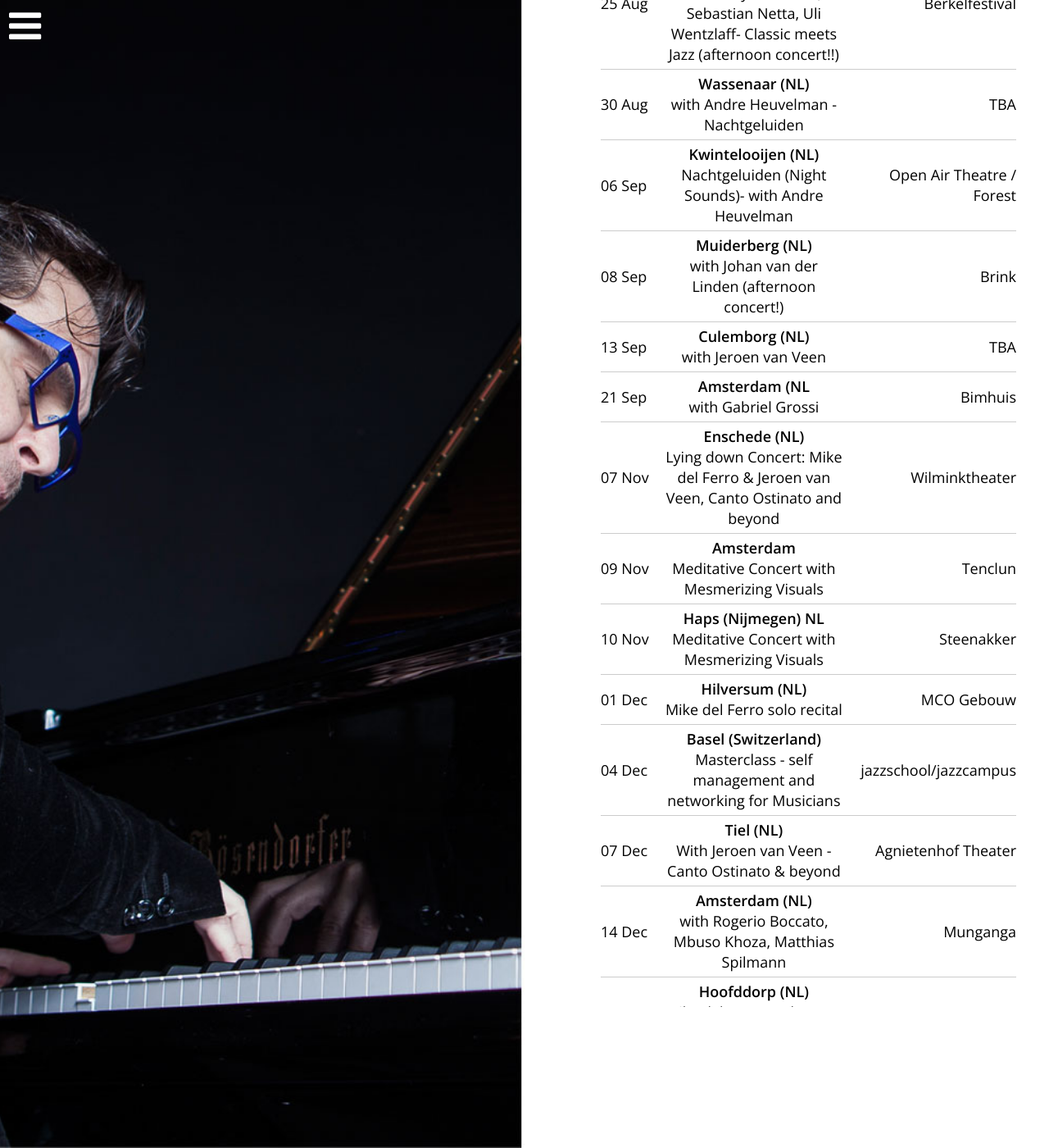
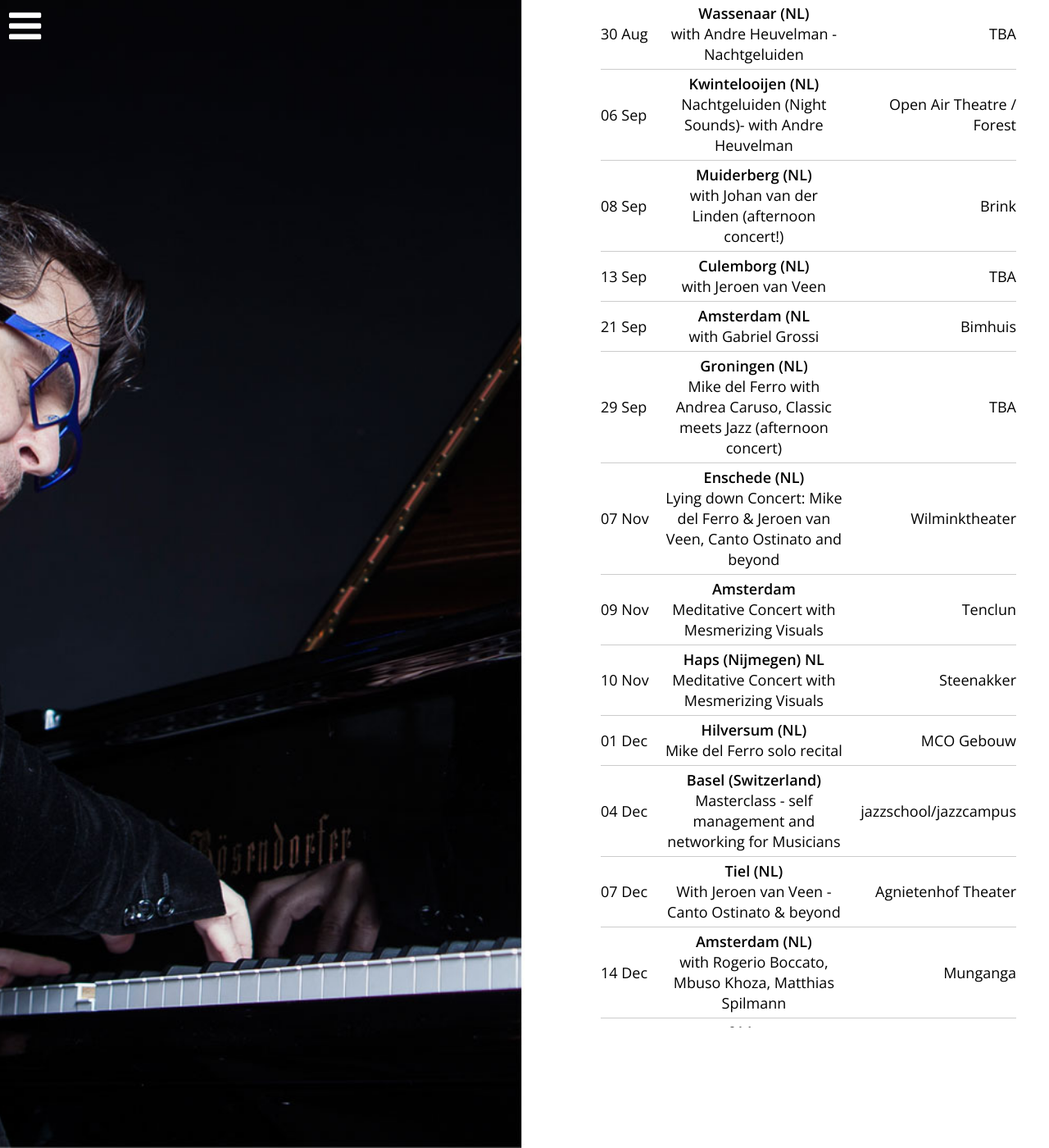
Before and after one commit to mikedelferro/website, a Jekyll site: the page built from agenda.html, in a window 1280 px wide and 1400 px high, scrolled down 1469 px. Shown: the whole window at 82% size. Built offline with Jekyll 4.4.1, drawn with Linux system fonts in a browser that asks for light colours; nearby versions of some CDN libraries; some of the changed text lies outside the part shown.

Commit message:
Updated '_config.yml' via CloudCannon

```diff
--- a/_config.yml
+++ b/_config.yml
@@ -52,10 +52,10 @@ gigs:
     location: Wonderfeel Festival
     venue: s'Graveland (NL)
     url: 'https://www.wonderfeel.nl'
-  - title: With Anders Bergcrantz and Hans de Waard
-    date: 2019-08-07 20:00:00
+  - title: 'Mike del Ferro with Andrea Caruso, Classic meets Jazz (afternoon concert)'
+    date: 2019-09-29 15:00:00
     location: TBA
-    venue: Gällivare (Sweden)
+    venue: Groningen (NL)
     url:
   - title: Mike del Ferro and Jeroen van Veen- Canto Ostinato and Beyond
     date: 2020-01-09 20:00:00
```
